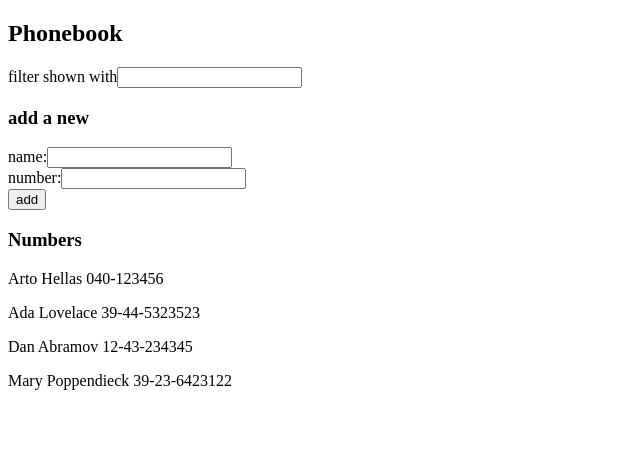
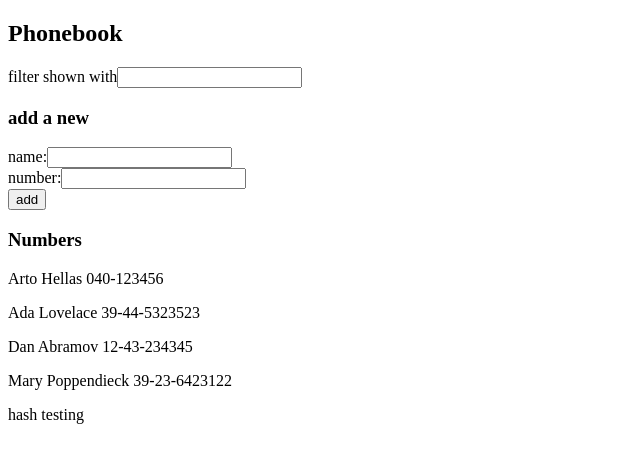
Before and after one commit to hash004/fullstackopen, a React (Vite) app in the folder part2/phonebook/: page / in a window 1280 px wide. Shown: the top 462 px of the page, without its empty margins (0-640 px from the left). Built offline with nearby package versions, Linux system fonts and the light colour scheme; data requests are answered from the project's data file.

Commit message:
exercise 2.12

```diff
--- a/part2/phonebook/db.json
+++ b/part2/phonebook/db.json
@@ -3,22 +3,27 @@
     {
       "name": "Arto Hellas",
       "number": "040-123456",
-      "id": 1
+      "id": "1"
     },
     {
       "name": "Ada Lovelace",
       "number": "39-44-5323523",
-      "id": 2
+      "id": "2"
     },
     {
       "name": "Dan Abramov",
       "number": "12-43-234345",
-      "id": 3
+      "id": "3"
     },
     {
       "name": "Mary Poppendieck",
       "number": "39-23-6423122",
-      "id": 4
+      "id": "4"
+    },
+    {
+      "id": "0e25",
+      "name": "hash",
+      "number": "testing"
     }
   ]
 }
--- a/part2/phonebook/src/App.jsx
+++ b/part2/phonebook/src/App.jsx
@@ -3,6 +3,7 @@ import axios from 'axios'
 import Filter from './components/Filter'
 import PersonForm from './components/PersonForm'
 import Persons from './components/Persons'
+import personServices from './services/persons'
 
 const App = () => {
   const [persons, setPersons] = useState([])
@@ -41,7 +42,9 @@ const App = () => {
       alert('Please fill in all the fields');
       return;
     } else {
-      setPersons(persons.concat({name: newName, number: newNumber}))
+      const newPerson = {name: newName, number: newNumber}
+      personServices.addPerson(newPerson)
+      setPersons(persons.concat(newPerson))
     }
     setNewName('');
     setNewNumber('');
--- /dev/null
+++ b/part2/phonebook/src/services/persons.js
@@ -0,0 +1,10 @@
+import axios from 'axios';
+
+const addPerson = (person) => {
+  const request = axios.post('http://localhost:3001/persons', person)
+  return request.then(res=> res.data);
+}
+
+export default {
+  addPerson,
+}
```
Also changed, not shown: 1 other file (tests, documents, lock files or other folders).
